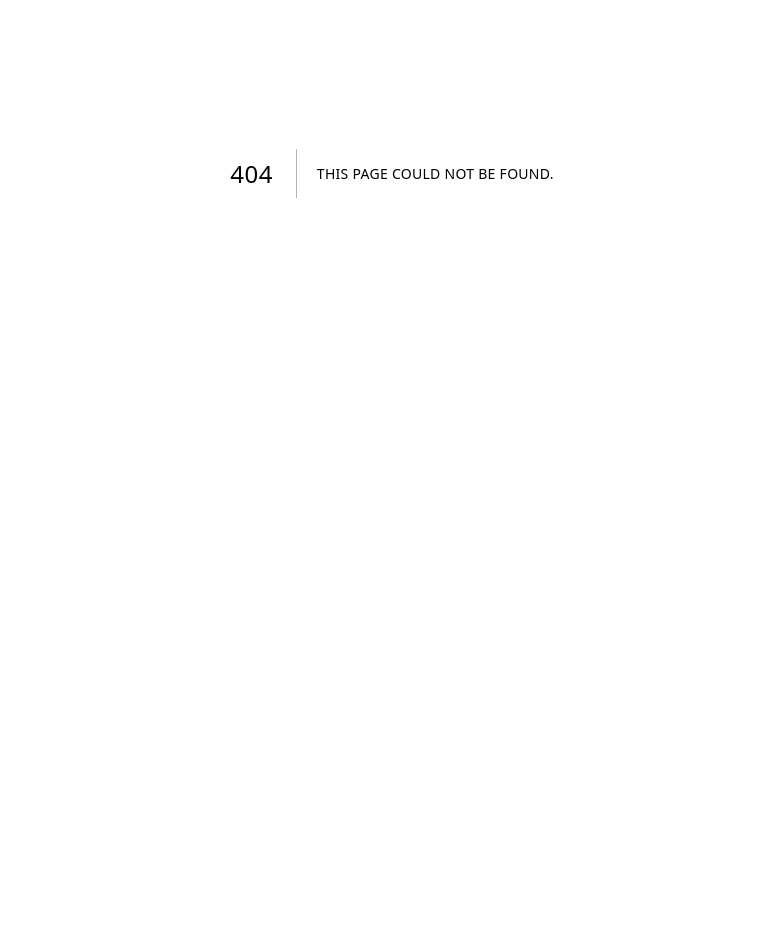
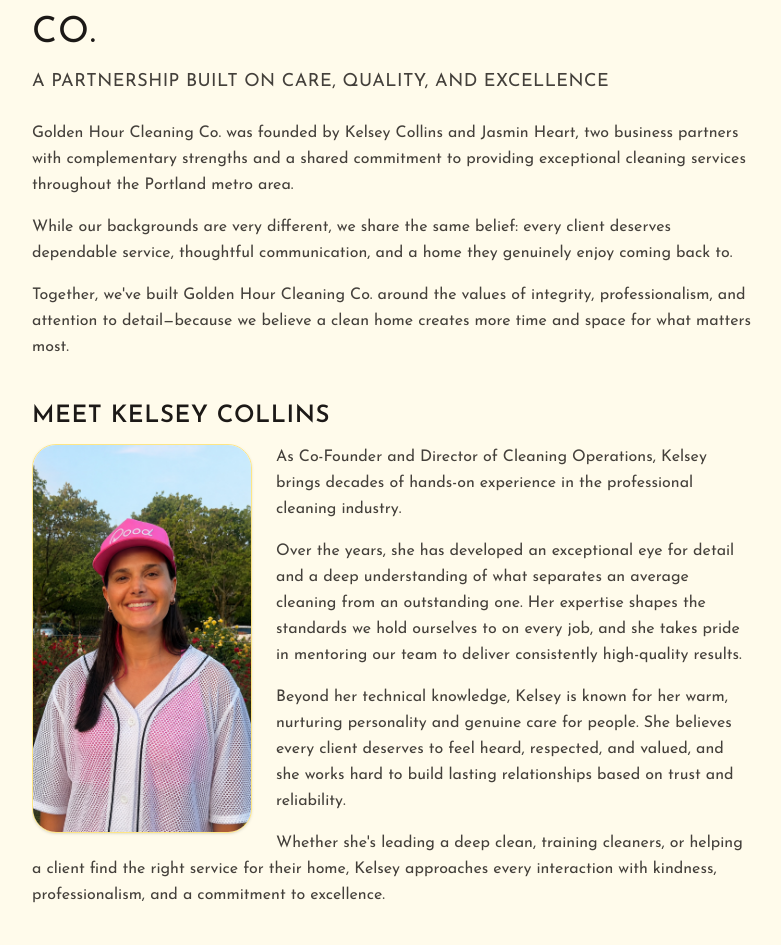
Before and after one commit to service-tools-studio/golden-hour-cleaning-co, a Next.js app: page /about in a window 1280 px wide. Before the commit this address had no page. Shown: the part 227-1172 px from the top of the page, without its empty margins (248-1029 px from the left). Before the commit the page ends 800 px from the top, so only its background shows below. Built offline with nearby package versions, Linux system fonts and the light colour scheme.

Commit message:
about us page

```diff
--- /dev/null
+++ b/src/app/about/page.tsx
@@ -0,0 +1,26 @@
+import type { Metadata } from "next";
+import AboutPageContent from "@/components/residential/AboutPageContent";
+import Footer from "@/components/residential/Footer";
+import ServicesPageHeader from "@/components/residential/ServicesPageHeader";
+
+export const metadata: Metadata = {
+  title: "About Us | Golden Hour Cleaning Co.",
+  description:
+    "Meet Kelsey Collins and Jasmin Heart, co-founders of Golden Hour Cleaning Co. — professional residential and commercial cleaning throughout the Portland metro area.",
+};
+
+export default function AboutPage() {
+  return (
+    <>
+      <ServicesPageHeader quoteHref="/residential/services#quote" />
+
+      <main className="min-h-screen bg-amber-50 text-stone-900">
+        <article className="mx-auto max-w-3xl px-6 py-12 md:py-16">
+          <AboutPageContent />
+        </article>
+
+        <Footer />
+      </main>
+    </>
+  );
+}
--- a/src/app/sitemap.ts
+++ b/src/app/sitemap.ts
@@ -12,6 +12,7 @@ const ROUTES: {
   { path: "/", changeFrequency: "weekly", priority: 1 },
   { path: "/residential", changeFrequency: "weekly", priority: 0.9 },
   { path: "/commercial", changeFrequency: "weekly", priority: 0.9 },
+  { path: "/about", changeFrequency: "monthly", priority: 0.7 },
   { path: "/residential/services", changeFrequency: "monthly", priority: 0.8 },
   { path: "/residential/services/standard", changeFrequency: "monthly", priority: 0.75 },
   { path: "/residential/services/deep", changeFrequency: "monthly", priority: 0.75 },
--- /dev/null
+++ b/src/components/residential/AboutPageContent.tsx
@@ -0,0 +1,154 @@
+import Image from "next/image";
+import { HEADING_UPPER } from "@/helpers/typography.js";
+import { BulletList, Section } from "./servicePageParts";
+
+export default function AboutPageContent() {
+  return (
+    <>
+      <h1 className={`text-3xl leading-tight md:text-4xl ${HEADING_UPPER}`}>
+        About Golden Hour Cleaning Co.
+      </h1>
+      <p className={`mt-3 text-lg text-stone-700 ${HEADING_UPPER}`}>
+        A Partnership Built on Care, Quality, and Excellence
+      </p>
+
+      <div className="mt-6 space-y-4 text-base leading-relaxed text-stone-700">
+        <p>
+          Golden Hour Cleaning Co. was founded by Kelsey Collins and Jasmin Heart,
+          two business partners with complementary strengths and a shared
+          commitment to providing exceptional cleaning services throughout the
+          Portland metro area.
+        </p>
+        <p>
+          While our backgrounds are very different, we share the same belief:
+          every client deserves dependable service, thoughtful communication, and
+          a home they genuinely enjoy coming back to.
+        </p>
+        <p>
+          Together, we&apos;ve built Golden Hour Cleaning Co. around the values
+          of integrity, professionalism, and attention to detail—because we
+          believe a clean home creates more time and space for what matters
+          most.
+        </p>
+      </div>
+
+      <Section title="Meet Kelsey Collins">
+        <div className="sm:overflow-hidden">
+          <figure className="mx-auto mb-6 w-full max-w-[220px] overflow-hidden rounded-3xl border border-amber-200 shadow-sm sm:float-left sm:mb-4 sm:mr-6 sm:w-[220px] md:w-[260px]">
+            <Image
+              src="/assets/kelsey-collins.JPG"
+              alt="Kelsey Collins, Co-Founder and Head Cleaner at Golden Hour Cleaning Co."
+              width={1200}
+              height={1600}
+              sizes="(max-width: 639px) 220px, 260px"
+              className="h-auto w-full"
+            />
+          </figure>
+          <div className="space-y-4 text-base leading-relaxed text-stone-700">
+            <p>
+              As Co-Founder and Director of Cleaning Operations, Kelsey brings decades of hands-on
+              experience in the professional cleaning industry.
+            </p>
+            <p>
+              Over the years, she has developed an exceptional eye for detail and a
+              deep understanding of what separates an average cleaning from an
+              outstanding one. Her expertise shapes the standards we hold ourselves
+              to on every job, and she takes pride in mentoring our team to deliver
+              consistently high-quality results.
+            </p>
+            <p>
+              Beyond her technical knowledge, Kelsey is known for her warm, nurturing
+              personality and genuine care for people. She believes every client
+              deserves to feel heard, respected, and valued, and she works hard to
+              build lasting relationships based on trust and reliability.
+            </p>
+            <p>
+              Whether she&apos;s leading a deep clean, training cleaners, or helping
+              a client find the right service for their home, Kelsey approaches every
+              interaction with kindness, professionalism, and a commitment to
+              excellence.
+            </p>
+          </div>
+        </div>
+      </Section>
+
+      <Section title="Meet Jasmin Heart">
+        <div className="sm:overflow-hidden">
+          <figure className="mx-auto mb-6 w-full max-w-[220px] overflow-hidden rounded-3xl border border-amber-200 shadow-sm sm:float-left sm:mb-4 sm:mr-6 sm:w-[220px] md:w-[260px]">
+            <Image
+              src="/assets/jasmin-heart.JPG"
+              alt="Jasmin Heart, Co-Founder and Operations Director at Golden Hour Cleaning Co."
+              width={1200}
+              height={1600}
+              sizes="(max-width: 639px) 220px, 260px"
+              className="h-auto w-full"
+            />
+          </figure>
+          <div className="space-y-4 text-base leading-relaxed text-stone-700">
+            <p>
+              Jasmin brings a unique blend of technology, strategy, and business operations to Golden Hour Cleaning Co. Before co-founding the company, she worked as a software engineer, where she developed expertise in designing efficient systems, solving complex problems, and creating intuitive user experiences.
+            </p>
+            <p>
+              Today, she applies that same systems-oriented mindset to every aspect of the business behind the scenes. From technology and website management to scheduling, marketing, finance, customer communication, and business strategy, Jasmin is focused on creating a company that is organized, dependable, and built for long-term excellence.
+            </p>
+            <p>
+              She believes that exceptional service extends far beyond the cleaning itself. Every interaction—from requesting a quote and booking online to receiving timely communication and reliable service—should feel simple, transparent, and thoughtfully designed. Her mission is to build systems that allow both clients and the Golden Hour team to have an outstanding experience from start to finish.
+            </p>
+            <p>
+              Driven by a passion for continuous improvement, Jasmin is always looking for ways to refine processes, embrace new technology, and raise the standard of what clients can expect from a professional cleaning company.
+            </p>
+          </div>
+        </div>
+      </Section>
+
+      <Section title="Better Together">
+        <p className="text-base leading-relaxed text-stone-700">
+          At Golden Hour Cleaning Co., we believe our greatest strength is the
+          combination of our different backgrounds.
+        </p>
+        <p className="mt-4 text-base leading-relaxed text-stone-700">
+          Kelsey&apos;s decades of professional cleaning expertise ensure every
+          service meets the highest standards of quality, while Jasmin&apos;s
+          experience in technology and operations helps create an efficient,
+          dependable experience from the moment you request a quote to the
+          completion of your cleaning.
+        </p>
+        <p className="mt-4 text-base leading-relaxed text-stone-700">
+          Together, we&apos;ve built a company that values both exceptional
+          craftsmanship and exceptional customer service.
+        </p>
+      </Section>
+
+      <Section title="Our Commitment to You">
+        <p className="text-base leading-relaxed text-stone-700">
+          When you invite Golden Hour Cleaning Co. into your home, you&apos;re
+          choosing a team that believes in doing things the right way.
+        </p>
+        <p className="mt-4 text-base leading-relaxed text-stone-700">
+          That means:
+        </p>
+        <BulletList
+          items={[
+            "Friendly, professional service",
+            "Honest and transparent communication",
+            "Exceptional attention to detail",
+            "Respect for your home and belongings",
+            "Reliable scheduling and punctuality",
+            "Consistent, high-quality results",
+          ]}
+        />
+        <p className="mt-4 text-base leading-relaxed text-stone-700">
+          Whether you need recurring home cleaning, a deep clean, a move-in or
+          move-out cleaning, or commercial cleaning services, our goal is to
+          provide a level of care and professionalism that gives you complete
+          confidence in choosing Golden Hour Cleaning Co.
+        </p>
+        <p className="mt-4 text-base leading-relaxed text-stone-700">
+          We are proud to serve homeowners, renters, and businesses throughout
+          Portland, Oregon, and the surrounding communities, and we look
+          forward to helping you enjoy a cleaner, more comfortable space.
+        </p>
+      </Section>
+    </>
+  );
+}
--- a/src/components/residential/Footer.jsx
+++ b/src/components/residential/Footer.jsx
@@ -97,7 +97,7 @@ export default function Footer() {
             </li>
             <li>
               <a
-                href="/"
+                href="/about"
                 className="hover:text-amber-700 focus:outline-none focus-visible:ring-2 focus-visible:ring-amber-400 focus-visible:ring-offset-2 rounded-sm"
               >
                 About Us
```
Also changed, not shown: public/assets/jasmin-heart.JPG (added), public/assets/kelsey-collins.JPG (added).
